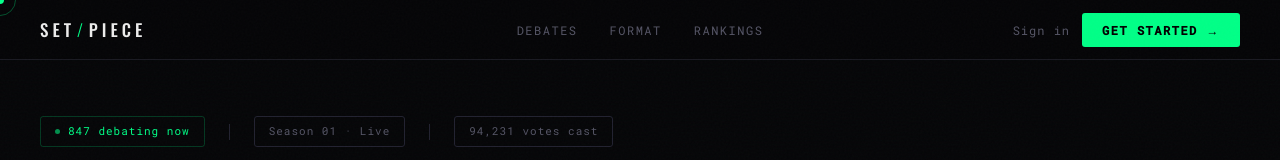
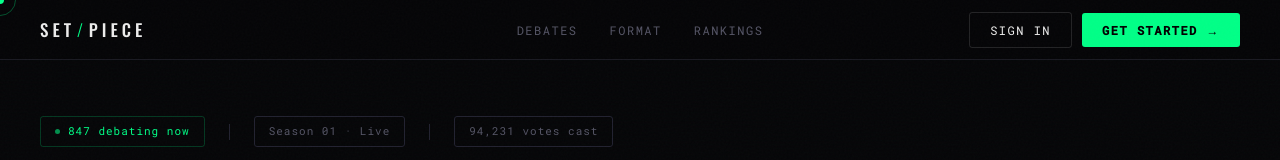
Before and after one commit to GajapriyanV/SetPiece, a Next.js app: page / in a window 1280 px wide. Shown: the top 160 px of the page. Built offline with nearby package versions, Linux system fonts and the light colour scheme; a web font is replaced by a local one.

Commit message:
update button

```diff
--- a/components/layout/TopNav.tsx
+++ b/components/layout/TopNav.tsx
@@ -74,21 +74,30 @@
       </div>
 
       {/* Right side */}
-      <div style={{ display: "flex", alignItems: "center", gap: "12px" }}>
+      <div style={{ display: "flex", alignItems: "center", gap: "10px" }}>
         <Link
           href="/login"
           style={{
             fontSize: "12px",
-            color: "var(--dim)",
+            color: "var(--text)",
             textDecoration: "none",
-            letterSpacing: "1px",
+            letterSpacing: "1.5px",
             fontFamily: "var(--font-mono, 'Roboto Mono', monospace)",
-            transition: "color 0.2s",
+            textTransform: "uppercase",
+            fontWeight: 400,
+            padding: "8px 20px",
+            border: "1px solid rgba(255,255,255,0.12)",
+            borderRadius: "3px",
+            transition: "all 0.2s",
           }}
-          onMouseEnter={(e) => (e.currentTarget.style.color = "var(--text)")}
-          onMouseLeave={(e) => (e.currentTarget.style.color = "var(--dim)")}
+          onMouseEnter={(e) => {
+            e.currentTarget.style.borderColor = "var(--dim)";
+          }}
+          onMouseLeave={(e) => {
+            e.currentTarget.style.borderColor = "rgba(255,255,255,0.12)";
+          }}
         >
-          Sign in
+          Sign In
         </Link>
         <Link
           href="/register"
@@ -107,14 +116,12 @@
           }}
           onMouseEnter={(e) => {
             e.currentTarget.style.background = "var(--g2)";
-            e.currentTarget.style.transform = "translateY(-1px)";
           }}
           onMouseLeave={(e) => {
             e.currentTarget.style.background = "var(--g)";
-            e.currentTarget.style.transform = "translateY(0)";
           }}
         >
-          Get started →
+          Get Started →
         </Link>
       </div>
     </nav>
```
Also changed, not shown: .claude/settings.local.json (added).
